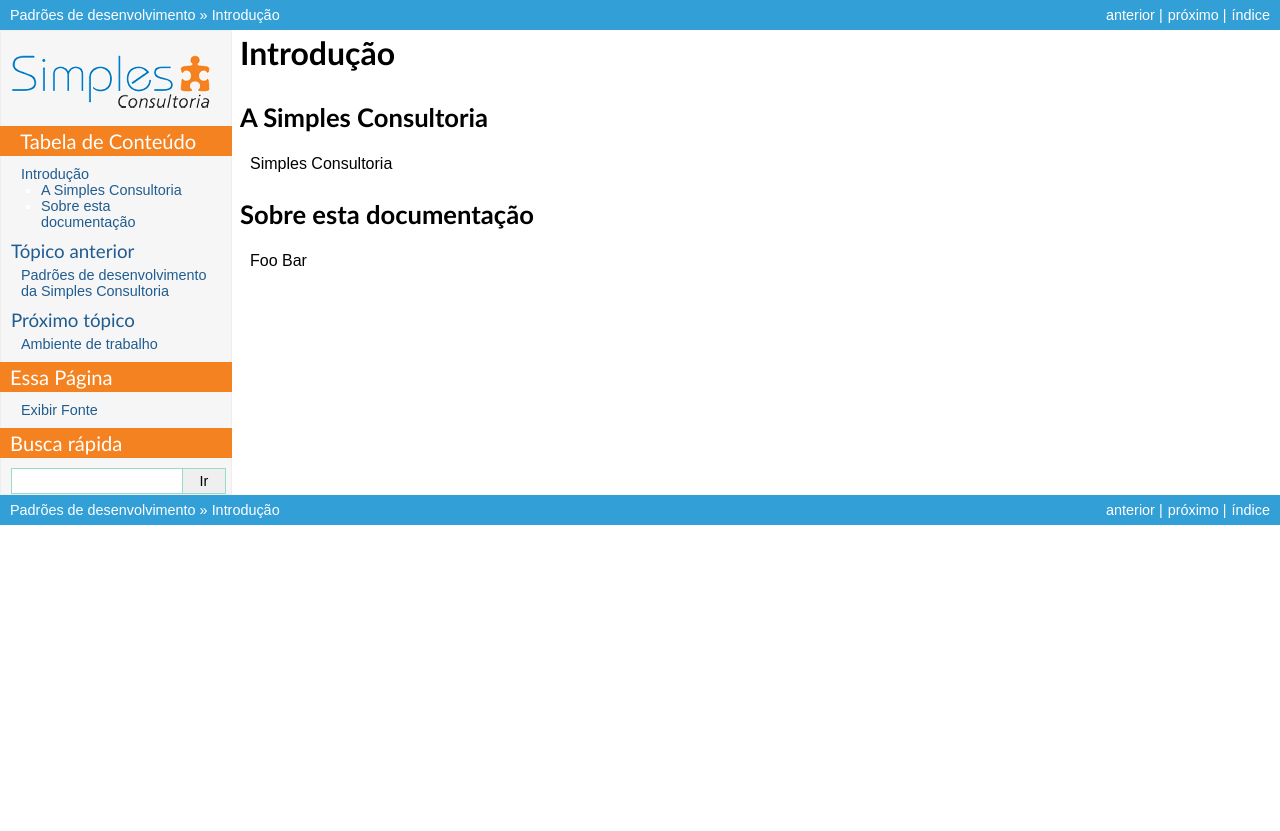
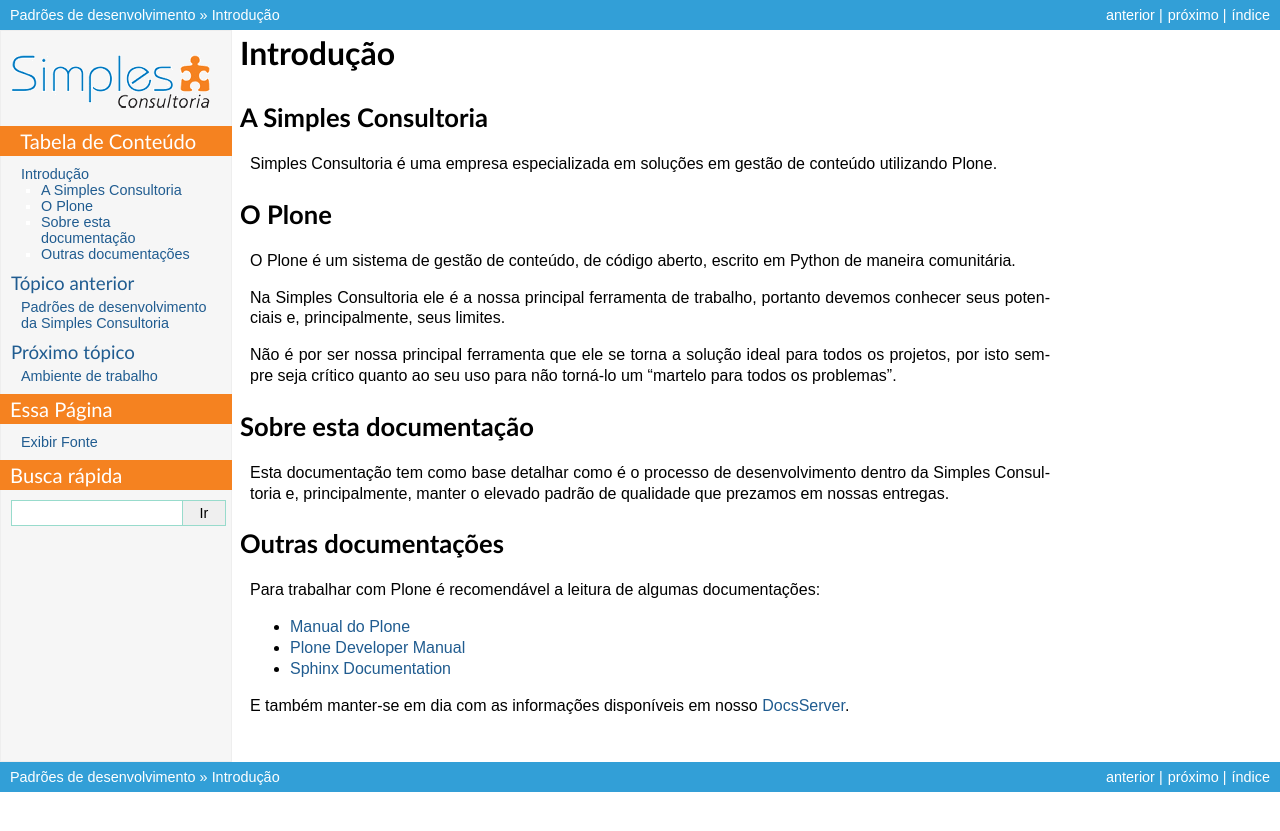
Before and after one commit to simplesconsultoria/sc.dev.core, a Sphinx documentation site: the page built from docs/introducao.txt, in a window 1280 px wide. Shown: the top 831 px of the page. Built offline with Sphinx 7.4.7, drawn with Linux system fonts in a browser that asks for light colours.

Commit message:
Updates documentation HISTORY and expand our introduction docs

```diff
--- a/docs/HISTORY.txt
+++ b/docs/HISTORY.txt
@@ -5,6 +5,8 @@
 -----------------------
 
 * Added Mercurial reference [erico_andrei]
+
+* Improved basic environment and configuration docs [erico_andrei]
 
 
 20110225.1 (2011-02-25)
--- a/docs/introducao.txt
+++ b/docs/introducao.txt
@@ -5,9 +5,37 @@
 A Simples Consultoria
 ======================
 
-Simples Consultoria
+Simples Consultoria é uma empresa especializada em soluções em gestão de
+conteúdo utilizando Plone.
+
+O Plone
+========
+
+O Plone é um sistema de gestão de conteúdo, de código aberto, escrito em Python
+de maneira comunitária.
+
+Na Simples Consultoria ele é a nossa principal ferramenta de trabalho, portanto
+devemos conhecer seus potenciais e, principalmente, seus limites.
+
+Não é por ser nossa principal ferramenta que ele se torna a solução ideal para
+todos os projetos, por isto sempre seja crítico quanto ao seu uso para não
+torná-lo um "martelo para todos os problemas".
 
 Sobre esta documentação
 =======================
 
-Foo Bar
+Esta documentação tem como base detalhar como é o processo de desenvolvimento
+dentro da Simples Consultoria e, principalmente, manter o elevado padrão de
+qualidade que prezamos em nossas entregas.
+
+Outras documentações
+=====================
+
+Para trabalhar com Plone é recomendável a leitura de algumas documentações:
+
+* `Manual do Plone <http://www.simplesconsultoria.com.br/tecnologia/plone/manual-do-plone>`_
+* `Plone Developer Manual <http://plone.org/documentation/manual/plone-community-developer-documentation>`_
+* `Sphinx Documentation <http://sphinx.pocoo.org/contents.html>`_
+
+E também manter-se em dia com as informações disponíveis em nosso
+`DocsServer <http://docs.simplesconsultoria.com.br>`_.
```
